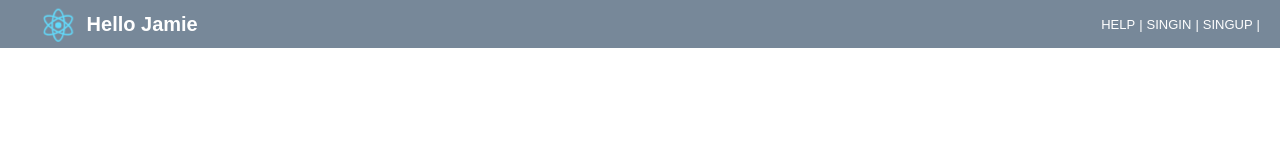
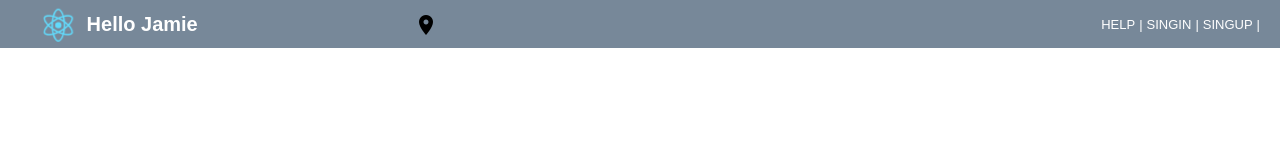
Before and after one commit to badbadgao/hellojamie, a React (Create React App) app: page / in a window 1280 px wide. Shown: the top 160 px of the page. Built offline with nearby package versions, Linux system fonts and the light colour scheme.

Commit message:
Add location box

```diff
--- a/src/Banner.jsx
+++ b/src/Banner.jsx
@@ -2,6 +2,8 @@ import React from 'react';
 import logo from './logo.svg';
 import LinkText from './LinkText.jsx';
 import TitleWithLogo from './TitleWithLogo.jsx';
+import locationIcon from './resource/location.png';
+import LocationBox from './LocationBox.jsx';
 
 export default class Banner extends React.Component {
   constructor(props) {
@@ -44,12 +46,18 @@ export default class Banner extends React.Component {
       flexSignContainer: {
         display: `flex`,
         alignItems: `center`
+      },
+      locationBox: {
+        display: `inline-block`
       }
     };
     return (
       <div style={styles.bannerContainer}>
         <div style={styles.logoContainer}>
           <TitleWithLogo logo={logo} title="Hello Jamie" />
+        </div>
+        <div style={styles.locationBox}>
+          <LocationBox logo={locationIcon} />
         </div>
         <div style={styles.signContainer}>
           <LinkText onClick={this.handleClick} content="HELP" />
--- /dev/null
+++ b/src/LocationBox.jsx
@@ -0,0 +1,20 @@
+import React from 'react';
+
+export default class LocationBox extends React.Component {
+  constructor(props) {
+    super(props);
+  }
+
+  render() {
+    const style = {
+      width: `24px`,
+      height: `24px`,
+      verticalAlign: `middle`
+    };
+    return (
+      <div>
+        <img src={this.props.logo} style={style} />
+      </div>
+    );
+  }
+}
```
Also changed, not shown: src/resource/location.png (added).
